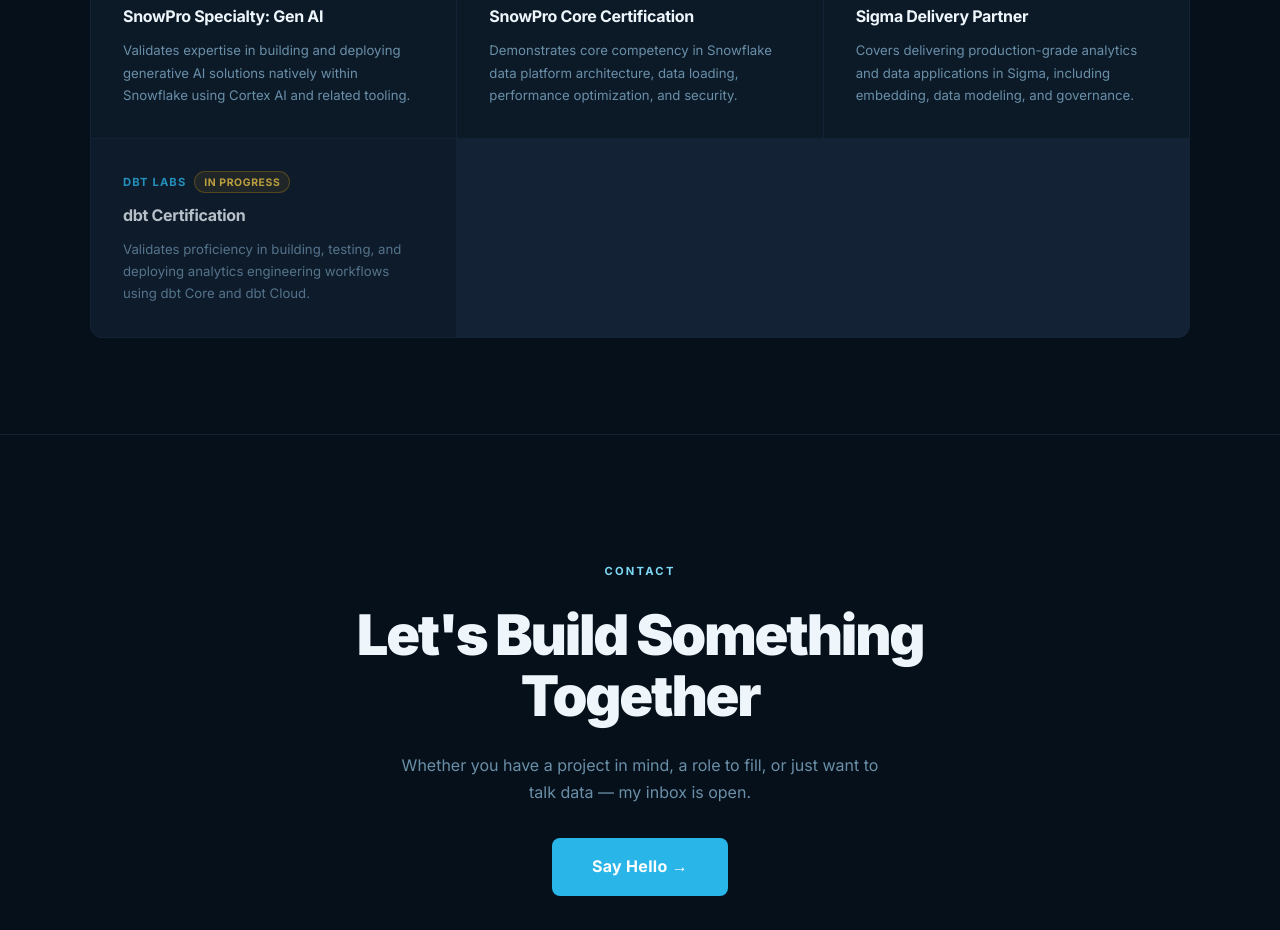
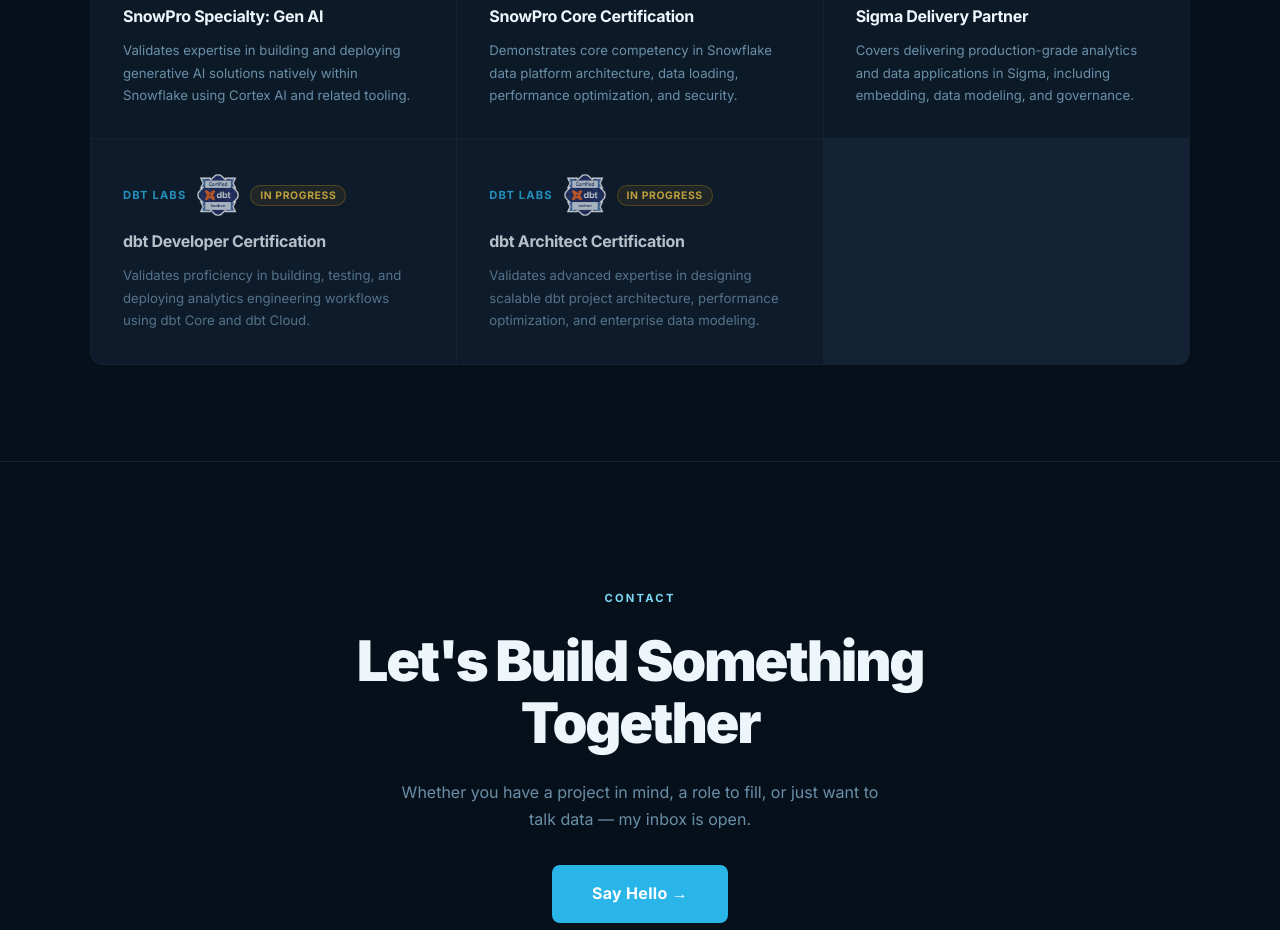
Before and after one commit to benjhardin/portfolio, a React (Vite) app: page / in a window 1280 px wide. Shown: the part 6560-7490 px from the top of the page. Built offline with nearby package versions, Linux system fonts and the light colour scheme.

Commit message:
Add dbt Developer and Architect cert badges

```diff
--- a/src/components/Certifications.jsx
+++ b/src/components/Certifications.jsx
@@ -31,10 +31,19 @@
     url: 'https://www.credly.com/earner/earned/badge/1264f0d1-4adc-402b-a455-1144464ee592',
   },
   {
-    name: 'dbt Certification',
+    name: 'dbt Developer Certification',
     issuer: 'dbt Labs',
     status: 'in-progress',
+    badgeImage: '/badge-dbt-developer.webp',
     description: 'Validates proficiency in building, testing, and deploying analytics engineering workflows using dbt Core and dbt Cloud.',
+    url: null,
+  },
+  {
+    name: 'dbt Architect Certification',
+    issuer: 'dbt Labs',
+    status: 'in-progress',
+    badgeImage: '/badge-dbt-architect.webp',
+    description: 'Validates advanced expertise in designing scalable dbt project architecture, performance optimization, and enterprise data modeling.',
     url: null,
   },
 ]
```
Also changed, not shown: public/badge-dbt-architect.webp (added), public/badge-dbt-developer.webp (added).
